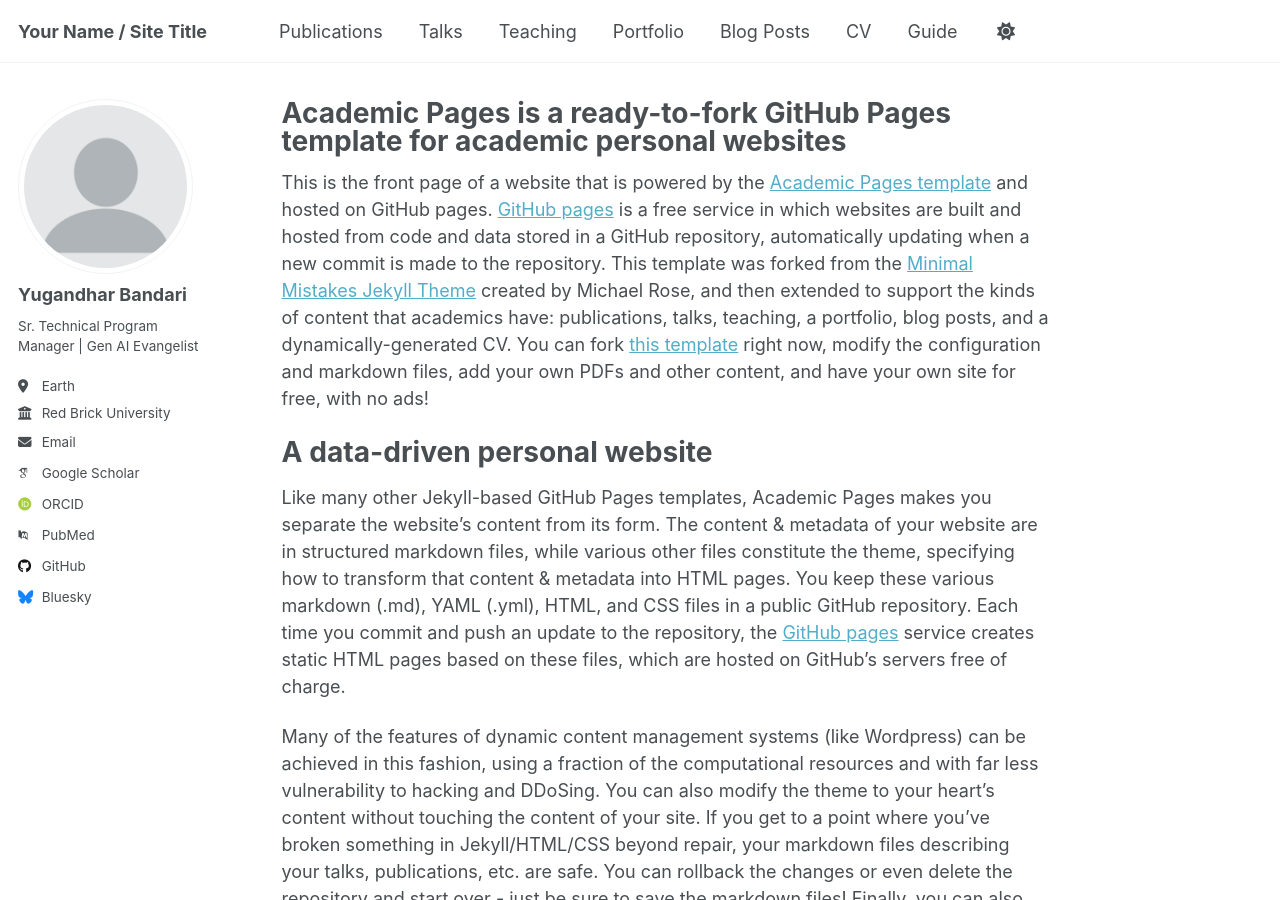
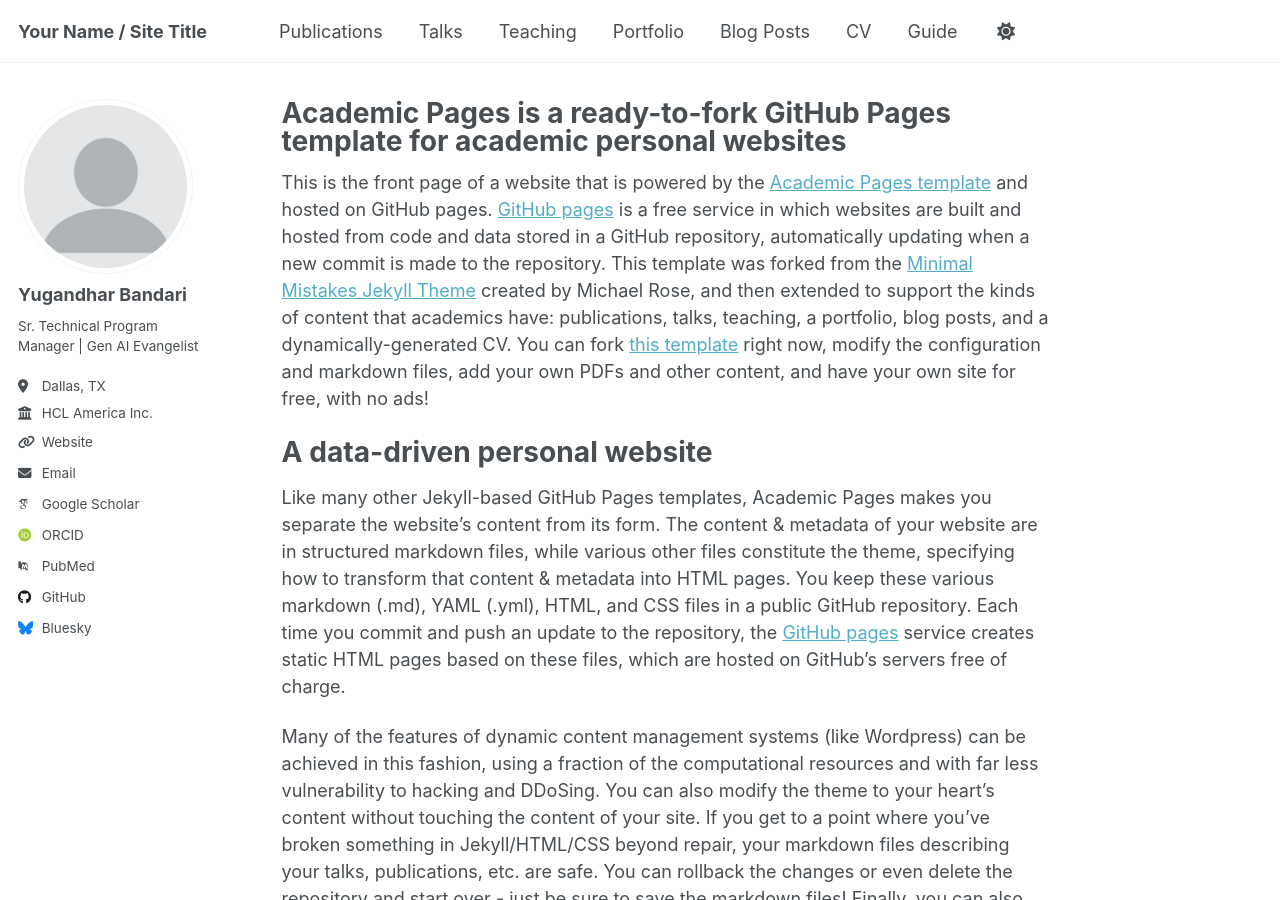
Before and after one commit to ybandari/ybandari.github.io, a Jekyll site: the page built from _pages/about.md, in a window 1280 px wide and 900 px high. Built offline with Jekyll 4.4.1, drawn with Linux system fonts in a browser that asks for light colours; some web fonts are replaced.

Commit message:
Update _config.yml

```diff
--- a/_config.yml
+++ b/_config.yml
@@ -26,10 +26,10 @@ author:
   name             : "Yugandhar Bandari"
   pronouns         : # example: "she/her"
   bio              : "Sr. Technical Program Manager | Gen AI Evangelist"
-  location         : "Earth"
-  employer         : "Red Brick University"
-  uri              : # URL
-  email            : "none@example.org"
+  location         : "Dallas, TX"
+  employer         : "HCL America Inc."
+  uri              : "https://www.linkedin.com/in/yugandhar-bandari-4400235b/"
+  email            : "Yugandhar.Bandari@gmail.com"
 
   # Academic websites
   arxiv            : # URL - Update with the correct link to your profile
```
